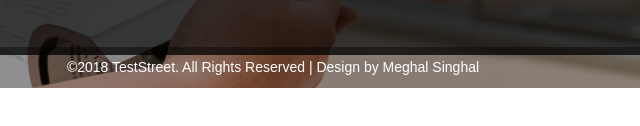
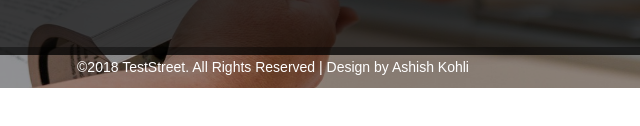
Before and after one commit to A-Kohli/Q, a plain HTML site: page index.html in a window 1280 px wide. Shown: the part 512-638 px from the top of the page, 367-1007 px from the left. Drawn offline with nearby package versions, Linux system fonts and the light colour scheme; a web font is replaced by a local one.

Commit message:
Update index.html

```diff
--- a/index.html
+++ b/index.html
@@ -123,7 +123,7 @@
             </div>
         </div>
         <div id="footer">
-            <p class="copyright-w3ls">©2018 TestStreet. All Rights Reserved | Design by Meghal Singhal</p>
+            <p class="copyright-w3ls">©2018 TestStreet. All Rights Reserved | Design by Ashish Kohli</p>
         </div>
     </div>
 </body>
```
